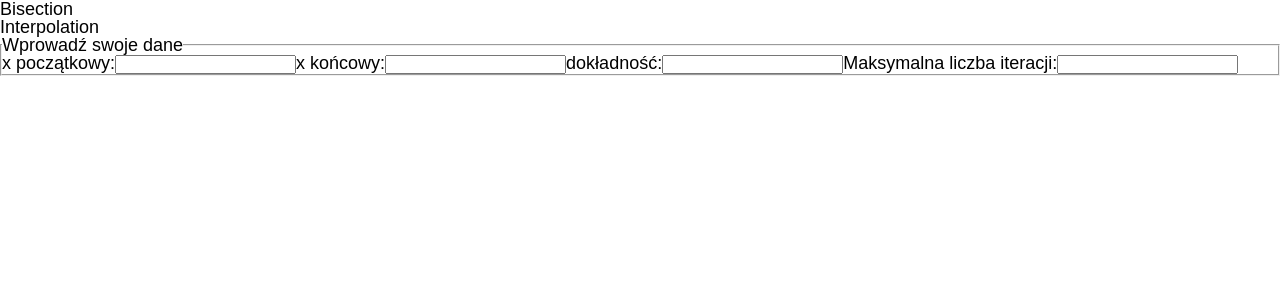
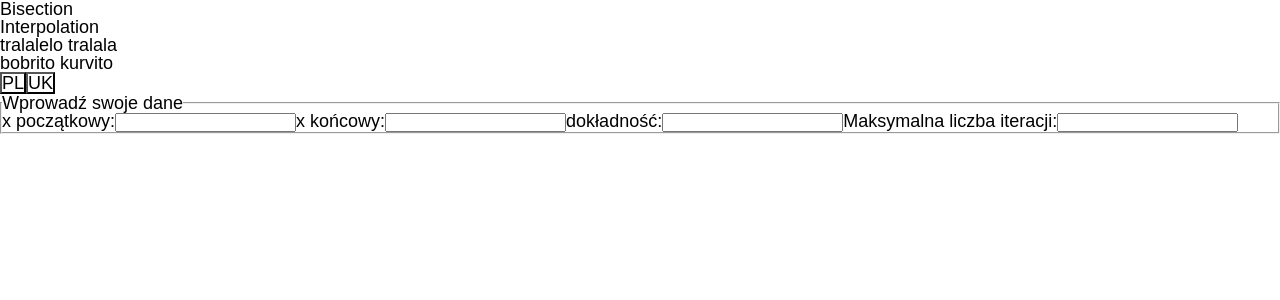
Before and after one commit to Roverp1/numerical_methods.ts, a React (Vite) app: page / in a window 1280 px wide. Shown: the top 300 px of the page. Built offline with nearby package versions, Linux system fonts and the light colour scheme.

Commit message:
layout(Header) layout without styles

```diff
--- a/src/widgets/Header/Header.tsx
+++ b/src/widgets/Header/Header.tsx
@@ -4,14 +4,32 @@ import "./Header.scss";
 const Header = () => {
   return (
     <header className="header">
-      <ul>
-        <li className="header__list-item">
-          <Link to={"/"}>Bisection</Link>
-        </li>
-        <li className="header__list-item">
-          <Link to={"/interpolation"}>Interpolation</Link>
-        </li>
-      </ul>
+      <nav className="header__nav nav">
+        <ul className="nav__list">
+          <li className="nav__list-item">
+            <Link className="nav__list-item-link" to={"/"}>
+              Bisection
+            </Link>
+          </li>
+
+          <li className="nav__list-item">
+            <Link to={"/interpolation"}>Interpolation</Link>
+          </li>
+
+          <li className="nav__list-item">
+            <Link to={"/temp"}>tralalelo tralala</Link>
+          </li>
+
+          <li className="nav__list-item">
+            <Link to={"/temp"}>bobrito kurvito</Link>
+          </li>
+        </ul>
+      </nav>
+
+      <div className="header__language-switching">
+        <button>PL</button>
+        <button>UK</button>
+      </div>
     </header>
   );
 };
```
